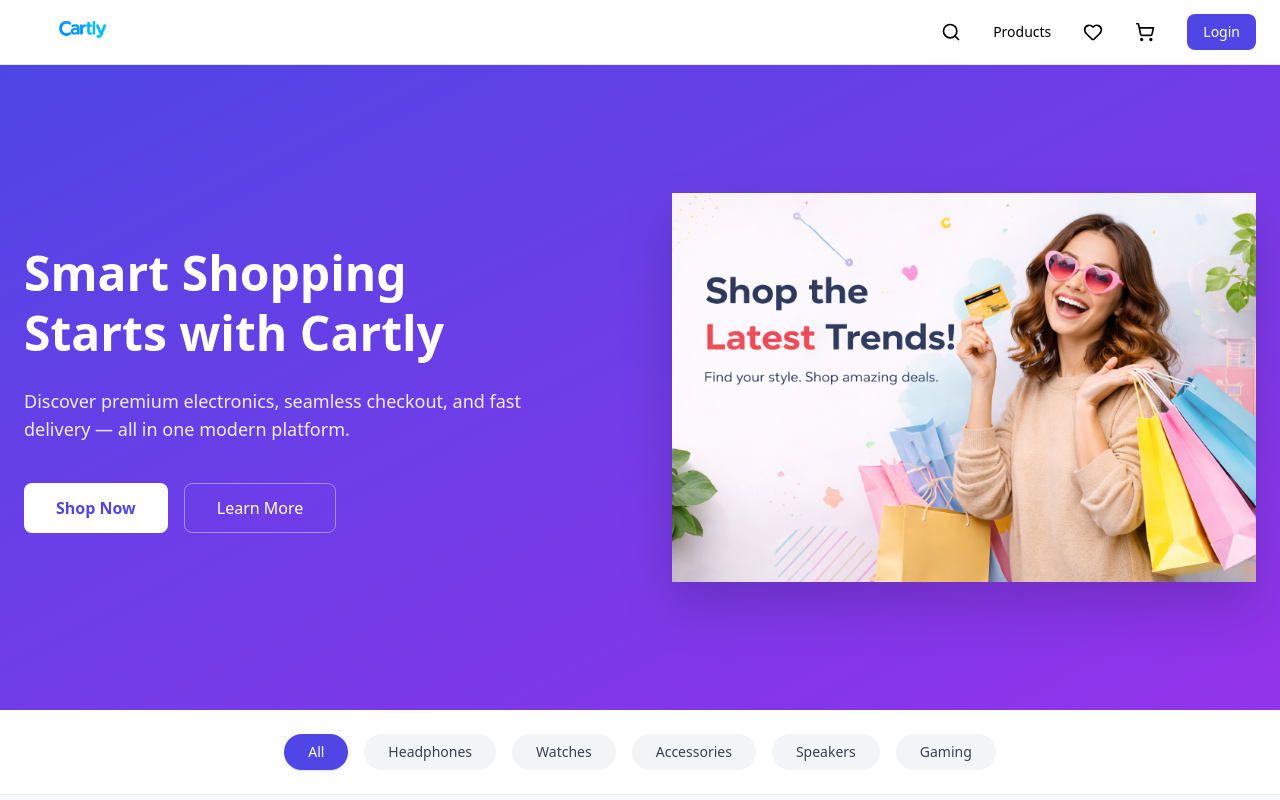
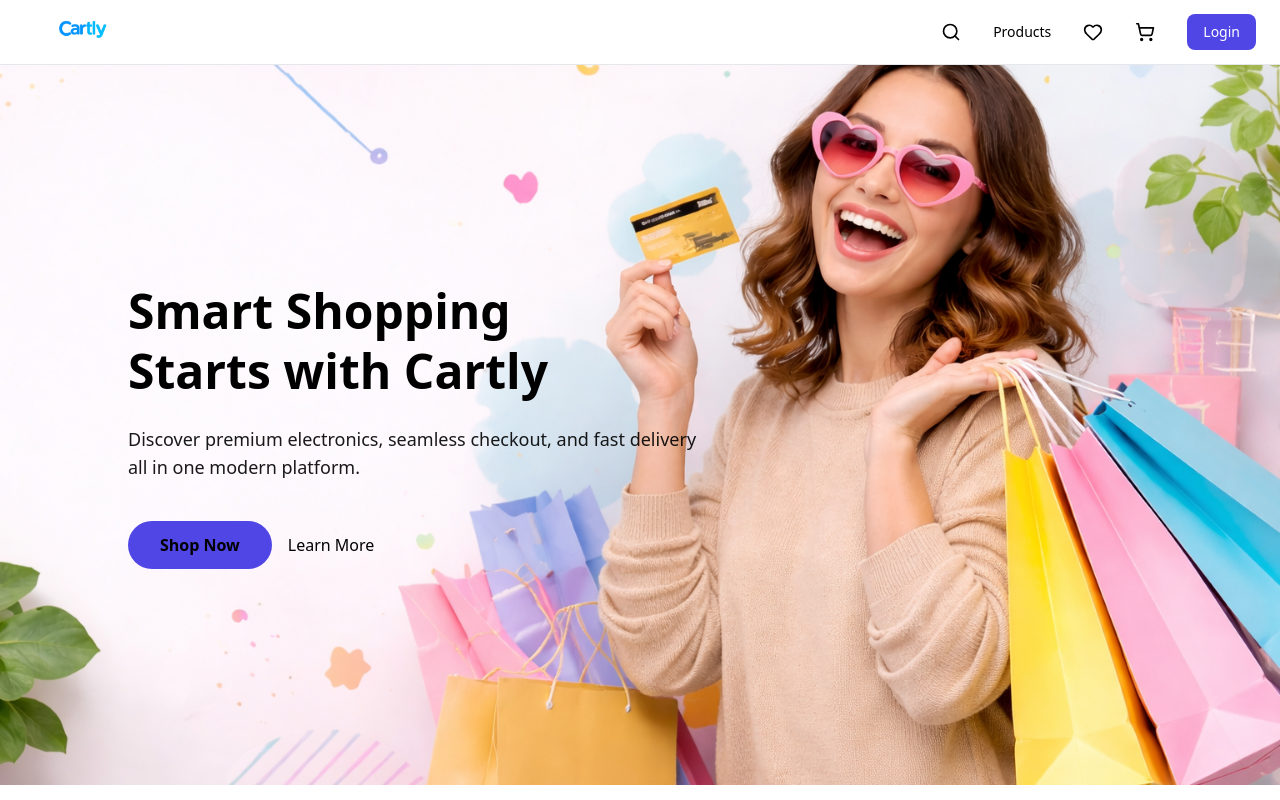
Before and after one commit to MuhammedSyamS/Clartly, a React (Vite) app: page / in a window 1280 px wide. Shown: the top 800 px of the page. Built offline with nearby package versions, Linux system fonts and the light colour scheme.

Commit message:
Making the UI better

```diff
--- a/src/components/Hero.jsx
+++ b/src/components/Hero.jsx
@@ -1,42 +1,38 @@
-import Container from "./Container";
 import attractionImg from "../assets/styles/Shopping.png";
 
 export default function Hero() {
   return (
-    <section className="relative bg-gradient-to-br from-indigo-600 to-purple-600 text-white overflow-hidden">
-      <Container className="relative z-10 py-32 grid md:grid-cols-2 gap-16 items-center">
-
-        {/* LEFT CONTENT */}
-        <div>
-          <h1 className="text-5xl font-extrabold leading-tight mb-6">
+    <section
+      className="relative h-[720px] flex items-center"
+      style={{
+        backgroundImage: `url(${attractionImg})`,
+        backgroundSize: "cover",
+        backgroundPosition: "center",
+        backgroundRepeat: "no-repeat",
+      }}
+    >
+      {/* FULL WIDTH WRAPPER */}
+      <div className="relative z-10 w-full px-6 md:px-24 lg:px-32">
+        <div className="max-w-xl text-left">
+          <h1 className="text-5xl font-extrabold leading-tight text-black mb-6">
             Smart Shopping <br /> Starts with Cartly
           </h1>
 
-          <p className="text-lg opacity-90 mb-10 max-w-lg">
-            Discover premium electronics, seamless checkout, and fast delivery —
+          <p className="text-lg text-black/90 mb-10">
+            Discover premium electronics, seamless checkout, and fast delivery
             all in one modern platform.
           </p>
 
           <div className="flex gap-4">
-            <button className="bg-white text-indigo-600 px-8 py-3 rounded-lg font-semibold hover:scale-105 transition">
+            <button className="bg-indigo-600 text-black px-8 py-3 rounded-full font-semibold hover:scale-105 transition">
               Shop Now
             </button>
-            <button className="border border-white/40 px-8 py-3 rounded-lg hover:bg-white/10 transition">
+            <button className="text-black font-medium hover:underline">
               Learn More
             </button>
           </div>
         </div>
-
-        {/* RIGHT IMAGE (INSIDE BLUE AREA) */}
-        <div className="hidden md:flex justify-center items-center">
-          <img
-            src={attractionImg}
-            alt="Shopping Illustration"
-            className="max-h-[460px] w-auto object-contain drop-shadow-2xl"
-          />
-        </div>
-
-      </Container>
+      </div>
     </section>
   );
 }
```
Also changed, not shown: src/assets/styles/Shopping.png.
